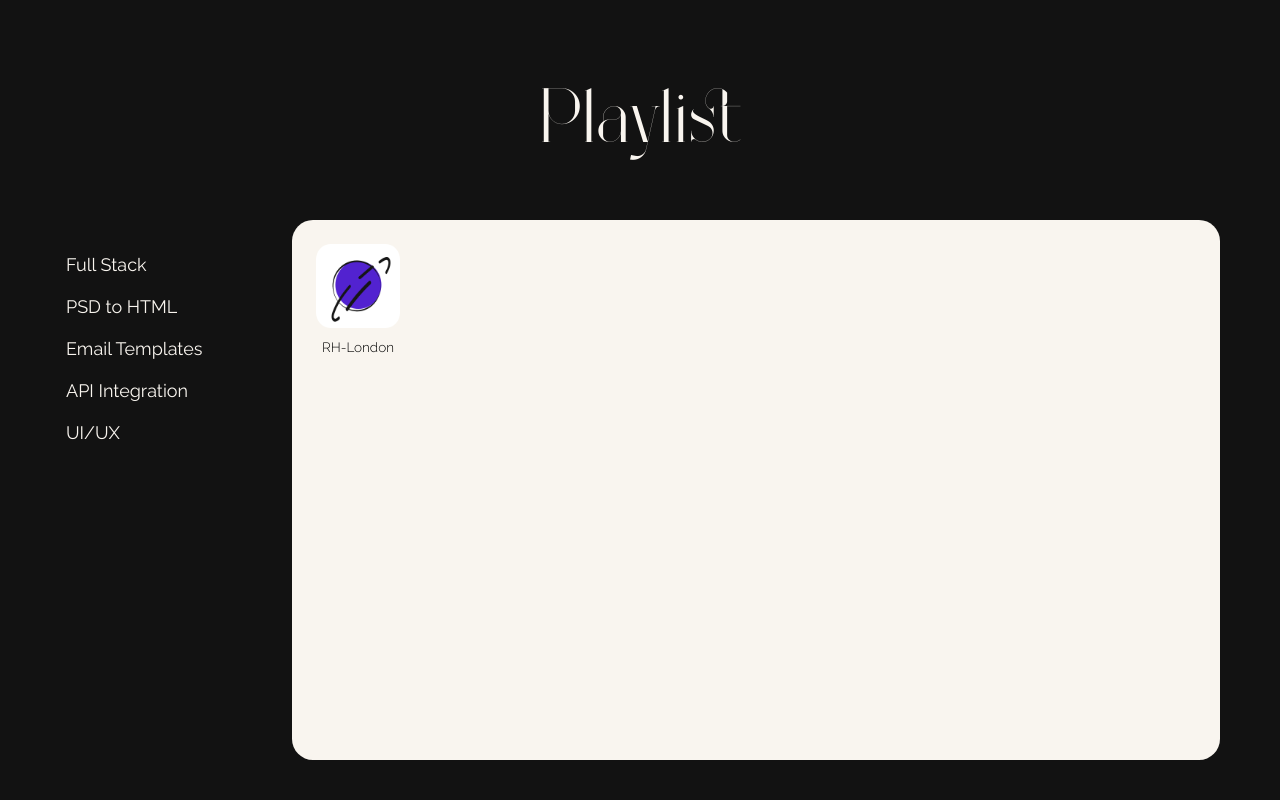
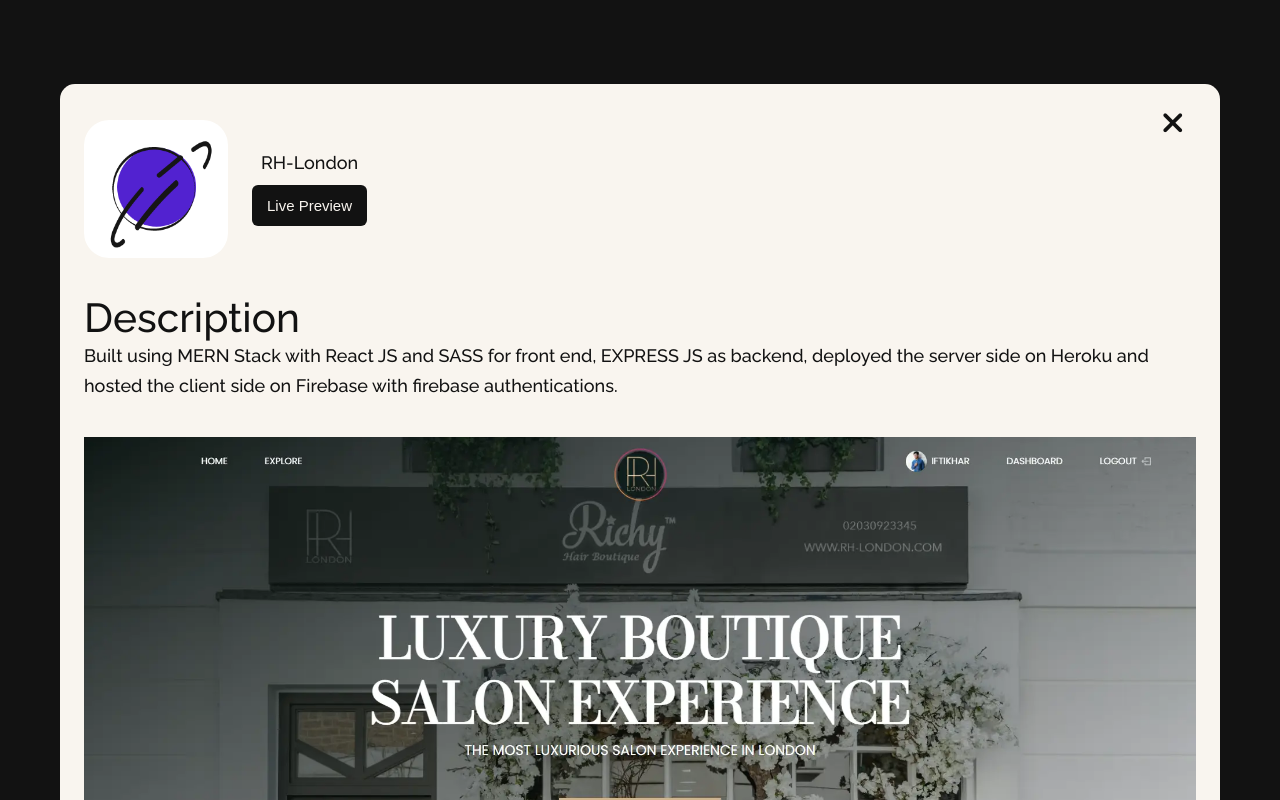
Before and after one commit to iftikharrasha/my-projects-playlist-react-nested-routing, a React (Create React App) app: page /playlist in a window 1280 px wide. Both pictures are taken after a click on the button "RH-London". Shown: the top 800 px of the page. Built offline with nearby package versions, Linux system fonts and the light colour scheme; a web font is replaced by a local one.

Commit message:
preview made

```diff
--- a/src/Components/AppStore/AppStore.js
+++ b/src/Components/AppStore/AppStore.js
@@ -11,22 +11,30 @@ import PsdToHtml from '../Apps/PsdToHtml/PsdToHtml';
 
 const AppStore = () => {
     let { path, url } = useRouteMatch();
-    const [isActive, setIsActive] = useState(true);
+    const [active, setActive] = useState(false);
+
+    const categories = [
+        { id: 1, name: "Full Stack", to: "full-stack", className: "nav_item", idName: "full" },
+        { id: 2, name: "PSD to HTML", to: "psd-to-html", className: "nav_item", idName: "psd" },
+        { id: 3, name: "Email Templates", to: "email-temps", className: "nav_item", idName: "email" },
+        { id: 4, name: "API Integration", to: "api-integration", className: "nav_item", idName: "api" },
+        { id: 5, name: "UI/UX", to: "ui-ux", className: "nav_item", idName: "ui" }
+    ];
 
     return (
         <>
             <section className="playlist">
                 <div className="wrapper">
                     <div className="playlist__content" id="playlist">
-                        <h2 className="bigReg--100 text--center">Playlist</h2>
+                        <h2 className="bigReg--100 text--center">Projects Playlist</h2>
                         <div className="playlist__container">
                             <div className="playlist__sidebar">
                                 <ul>
-                                    <li><Link to={`${url}/full-stack`} className="reg--24">Full Stack</Link></li>
-                                    <li><Link to={`${url}/psd-to-html`} className="reg--24">PSD to HTML</Link></li>
-                                    <li><Link to={`${url}`} className="reg--24">Email Templates</Link></li>
-                                    <li><Link to={`${url}`} className="reg--24">API Integration</Link></li>
-                                    <li><Link to={`${url}`} className="reg--24">UI/UX</Link></li>
+                                    {
+                                        categories.map(link =>
+                                            <li key={link.id} onClick={() => setActive(true)} className={`nav_link ${active === true && 'active'}`} id={link.idName}><Link to={`${url}/${link.to}`} className="reg--24">{link.name}</Link></li>
+                                        )
+                                    }
                                 </ul>
                             </div>
                             <div className="playlist__details">
@@ -41,6 +49,8 @@ const AppStore = () => {
                                         <PsdToHtml/>
                                     </Route>
                                 </Switch>
+
+                                <p className="redirect">Don't worry it won't redirect you!</p>
                             </div>
                         </div>
                     </div>
--- a/src/Components/Apps/FullStack/FullStack.js
+++ b/src/Components/Apps/FullStack/FullStack.js
@@ -3,35 +3,28 @@ import {
     Link
 } from "react-router-dom";
 import igot from '../../../Image/igot.png';
+import rh_london from '../../../Image/rh-london-ui.webp';
 
 const FullStack = () => {
-    /*=============== SHOW MODAL ===============*/
-    const showModal = (openButton, modalContent) => {
-        const openBtn = document.getElementById(openButton);
-        const modalContainer = document.getElementById(modalContent);
+    const handleModal = (e) => {
+        const modalContainer = document.getElementById('modal-container');
+        modalContainer.classList.add('show-modal');
 
-        if(openBtn && modalContainer){
-            openBtn.addEventListener('click', ()=> {
-                modalContainer.classList.add('show-modal');
-            })
-        }
+        e.preventDefault();
     }
-    showModal('open-modal','modal-container');
 
-    /*=============== CLOSE MODAL ===============*/
-    const closeBtn = document.querySelectorAll('.modal__close')
+    const handleClose = (e) => {
+        const modalContainer = document.getElementById('modal-container');
+        modalContainer.classList.remove('show-modal');
 
-    function closeModal(){
-        const modalContainer = document.getElementById('modal-container')
-        modalContainer.classList.remove('show-modal')
+        e.preventDefault();
     }
-    closeBtn.forEach(close => close.addEventListener('click', closeModal))
 
     return (
         <>
             <div className="app__inside">
-                <div className="app__single" id="open-modal">
-                    <button className="reg--24">
+                <div className="app__single">
+                    <button className="reg--24" onClick={handleModal}>
                         <img src={igot} alt={igot}/>
                         <p className="lit--18">RH-London</p>
                     </button>
@@ -40,11 +33,26 @@ const FullStack = () => {
 
             <div className="modal__container" id="modal-container">
                 <div className="modal__content">
-                    <div className="modal__close" title="Close">
+                    <div className="modal__close" title="Close" onClick={handleClose}>
                         <i className='fa fa-close'></i>
                     </div>
-                    <h2 className="modal__title">Good Job!</h2>
-                    <button> View status</button>
+
+                    <div className="content__details">
+                        <div className="content__logo">
+                            <img src={igot} alt={igot}/>
+                            <div className="content__text">
+                                <p className="reg--36">RH-London</p>
+                                <a href="#"><button>Live Preview</button></a>
+                            </div>
+                        </div>
+                        <div className="content__desc">
+                            <h4 className="reg--54">Description</h4>
+                            <p className="reg--24">Built using MERN Stack with React JS and SASS for front end, EXPRESS JS as backend, deployed the server side on Heroku and hosted the client side on Firebase with firebase authentications.</p>
+                        </div>
+                        <div className="content__thumb">
+                            <img src={rh_london} alt="rh_london" className="img-fluid"/>
+                        </div>
+                    </div>
                 </div>
             </div>
         </>
--- a/src/Sass/_playlist.scss
+++ b/src/Sass/_playlist.scss
@@ -1,6 +1,7 @@
 .playlist{
     padding: 7rem 0;
     .playlist__content{
+        position: relative;
         transition: 0.3s ease-out;
         will-change: transform;
         .playlist__container{
@@ -58,12 +59,14 @@
                     align-items: flex-end;
                     overflow: hidden;
                     transition: all .3s;
-                    z-index: 1;
+                    z-index: 999;
                     visibility: hidden;
                     opacity: 0;
+                    min-height: 45rem;
+                    background-color: $primary;
                     .modal__content{
                         position: relative;
-                        background-color: $primary;
+                        background-color: $accent;
                         text-align: center;
                         padding: 3rem 2rem 2rem;
                         border-radius: 1rem 1rem 0 0;
@@ -71,39 +74,83 @@
                         transform: translateY(10%);
                         @media screen and (min-width: 576px){
                             margin: auto;
-                            width: 23rem;
+                            width: 100%;
                             border-radius: 1.25rem;
                         }
                         .modal__close{
                             display: inline-flex;
                             border-radius: .25rem;
-                            color: $accent;
-                            font-size: 1.5rem;
+                            color: $primary;
+                            font-size: 2.5rem;
                             position: absolute;
                             top: 2rem;
-                            right: 2rem;
+                            right: 3rem;
                             cursor: pointer;
                             h2{
                                 color: black;
                             }
                         }
-                        button {
-                            width: 90%;
-                            display: inline-block;
-                            background-color: $accent;
-                            color: $primary;
-                            padding: 1rem 1.25rem;
-                            border-radius: 0.5rem;
-                            transition: .3s;
+                        .content__details{
+                            .content__logo{
+                                @include flexCenter;
+                                justify-content: flex-start;
+                                img{
+                                    width: 12rem;
+                                }
+                                .content__text{
+                                    padding-left: 2rem;
+                                    p{
+                                        color: $primary;
+                                        margin-bottom: 1rem;
+                                    }
+                                    a{
+                                        button {
+                                            width: 100%;
+                                            background-color: $primary;
+                                            color: $accent;
+                                            padding: 1rem 1.25rem;
+                                            border-radius: 0.5rem;
+                                            border: none;
+                                            transition: .3s;
+                                            font-size: 1.25rem;
+                                            font-weight: 500;
+                                            cursor: pointer;
+                                            &:hover{
+                                                background-color: $secondary;
+                                                color: $primary;
+                                            }
+                                        }
+                                    }
+                                }
+                            }
+                            .content__desc{
+                                margin: 3rem 0;
+                                text-align: left;
+                                color: $primary;
+                            }
+                            .content__thumb{
+                                img{
+                                    width: 100%;
+                                }
+                            }
                         }
                     }
                 }
                 .show-modal{
                     visibility: visible;
                     opacity: 1;
+                    overflow: visible;
                     .modal__content{
                         transform: translateY(0);
                     }
+                }
+                .redirect{
+                    position: absolute;
+                    color: $accent;
+                    bottom: 0;
+                    right: 0;
+                    padding: 1rem;
+                    padding-right: 2rem;
                 }
             }
         }
--- a/src/Sass/style.css
+++ b/src/Sass/style.css
@@ -35,6 +35,7 @@
 }
 
 .playlist .playlist__content {
+  position: relative;
   -webkit-transition: 0.3s ease-out;
   transition: 0.3s ease-out;
   will-change: transform;
@@ -132,14 +133,16 @@
   overflow: hidden;
   -webkit-transition: all .3s;
   transition: all .3s;
-  z-index: 1;
+  z-index: 999;
   visibility: hidden;
   opacity: 0;
+  min-height: 45rem;
+  background-color: var(--primary);
 }
 
 .playlist .playlist__content .playlist__container .playlist__details .modal__container .modal__content {
   position: relative;
-  background-color: var(--primary);
+  background-color: var(--accent);
   text-align: center;
   padding: 3rem 2rem 2rem;
   border-radius: 1rem 1rem 0 0;
@@ -152,7 +155,7 @@
 @media screen and (min-width: 576px) {
   .playlist .playlist__content .playlist__container .playlist__details .modal__container .modal__content {
     margin: auto;
-    width: 23rem;
+    width: 100%;
     border-radius: 1.25rem;
   }
 }
@@ -162,11 +165,11 @@
   display: -ms-inline-flexbox;
   display: inline-flex;
   border-radius: .25rem;
-  color: var(--accent);
-  font-size: 1.5rem;
+  color: var(--primary);
+  font-size: 2.5rem;
   position: absolute;
   top: 2rem;
-  right: 2rem;
+  right: 3rem;
   cursor: pointer;
 }
 
@@ -174,25 +177,81 @@
   color: black;
 }
 
-.playlist .playlist__content .playlist__container .playlist__details .modal__container .modal__content button {
-  width: 90%;
-  display: inline-block;
-  background-color: var(--accent);
+.playlist .playlist__content .playlist__container .playlist__details .modal__container .modal__content .content__details .content__logo {
+  display: -webkit-box;
+  display: -ms-flexbox;
+  display: flex;
+  -webkit-box-pack: center;
+      -ms-flex-pack: center;
+          justify-content: center;
+  -webkit-box-align: center;
+      -ms-flex-align: center;
+          align-items: center;
+  -webkit-box-pack: start;
+      -ms-flex-pack: start;
+          justify-content: flex-start;
+}
+
+.playlist .playlist__content .playlist__container .playlist__details .modal__container .modal__content .content__details .content__logo img {
+  width: 12rem;
+}
+
+.playlist .playlist__content .playlist__container .playlist__details .modal__container .modal__content .content__details .content__logo .content__text {
+  padding-left: 2rem;
+}
+
+.playlist .playlist__content .playlist__container .playlist__details .modal__container .modal__content .content__details .content__logo .content__text p {
   color: var(--primary);
+  margin-bottom: 1rem;
+}
+
+.playlist .playlist__content .playlist__container .playlist__details .modal__container .modal__content .content__details .content__logo .content__text a button {
+  width: 100%;
+  background-color: var(--primary);
+  color: var(--accent);
   padding: 1rem 1.25rem;
   border-radius: 0.5rem;
+  border: none;
   -webkit-transition: .3s;
   transition: .3s;
+  font-size: 1.25rem;
+  font-weight: 500;
+  cursor: pointer;
+}
+
+.playlist .playlist__content .playlist__container .playlist__details .modal__container .modal__content .content__details .content__logo .content__text a button:hover {
+  background-color: var(--secondary);
+  color: var(--primary);
+}
+
+.playlist .playlist__content .playlist__container .playlist__details .modal__container .modal__content .content__details .content__desc {
+  margin: 3rem 0;
+  text-align: left;
+  color: var(--primary);
+}
+
+.playlist .playlist__content .playlist__container .playlist__details .modal__container .modal__content .content__details .content__thumb img {
+  width: 100%;
 }
 
 .playlist .playlist__content .playlist__container .playlist__details .show-modal {
   visibility: visible;
   opacity: 1;
+  overflow: visible;
 }
 
 .playlist .playlist__content .playlist__container .playlist__details .show-modal .modal__content {
   -webkit-transform: translateY(0);
           transform: translateY(0);
+}
+
+.playlist .playlist__content .playlist__container .playlist__details .redirect {
+  position: absolute;
+  color: var(--accent);
+  bottom: 0;
+  right: 0;
+  padding: 1rem;
+  padding-right: 2rem;
 }
 
 * {
```
Also changed, not shown: src/Image/rh-london-ui.webp (added), 1 other file (tests, documents, lock files or other folders).
